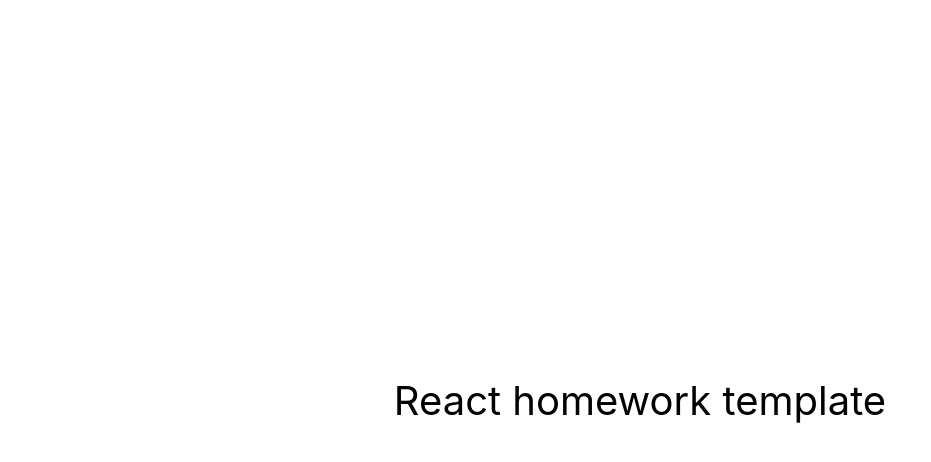
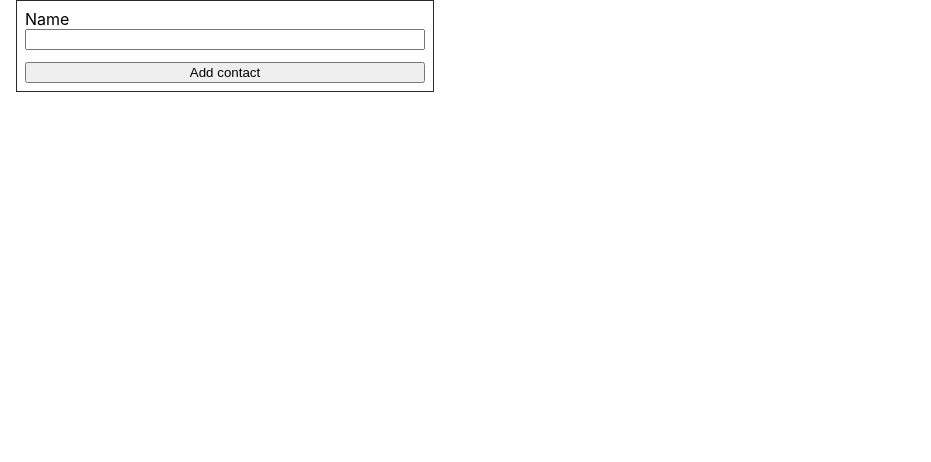
Before and after one commit to ElinaDubrovska/goit-react-hw-02-phonebook, a React (Create React App) app: page / in a window 1280 px wide. Shown: the top 462 px of the page, without its empty margins (0-931 px from the left). Built offline with nearby package versions, Linux system fonts and the light colour scheme.

Commit message:
add step 1

```diff
--- a/src/components/App.jsx
+++ b/src/components/App.jsx
@@ -1,16 +1,34 @@
-export const App = () => {
-  return (
-    <div
-      style={{
-        height: '100vh',
-        display: 'flex',
-        justifyContent: 'center',
-        alignItems: 'center',
-        fontSize: 40,
-        color: '#010101'
-      }}
-    >
-      React homework template
-    </div>
-  );
-};
+import { Component } from 'react';
+import { Layout } from './Layout/Layout';
+import { ContactForm } from './ContactForm/ContactForm';
+import { ContactList } from './ContactList/ContactList';
+
+
+export class App extends Component {
+  state = {
+    contacts: [],
+    name: ''
+  };
+
+  addContact = newContact => {
+    this.setState(prevState => ({
+      contacts: [...prevState.contacts, newContact],
+    }));
+  };
+
+  deleteContact = contactId => {
+    this.setState(prevState => ({
+      contacts: prevState.contacts.filter(contact => contact.id !== contactId),
+    }));
+  };
+  render() {
+    return (
+      <Layout>
+
+        <ContactForm onSave={this.addContact} />
+        <ContactList items={this.state.contacts}   onDelete={this.deleteContact}/>
+        {/* <GlobalStyle /> */}
+      </Layout>
+    );
+  };
+}
--- /dev/null
+++ b/src/components/ContactCard/ContactCard.jsx
@@ -0,0 +1,24 @@
+import { Component } from 'react';
+import { Container, Name } from './ContactCard.styled';
+// import { HiTrash} from 'react-icons/hi';
+// import PropTypes from 'prop-types';
+
+export class ContactCard extends Component {
+
+  render() {
+    // const {  } = this.state;
+    const {
+      item: { id, name},
+      onDelete,
+    } = this.props;
+
+    return (
+      <Container>
+      <Name>{name}</Name>
+      <button aria-label="Delete" onClick={() => onDelete(id)}>
+             Delete
+            </button>
+      </Container>
+    );
+  }
+}
--- /dev/null
+++ b/src/components/ContactCard/ContactCard.styled.js
@@ -0,0 +1,17 @@
+import styled from 'styled-components';
+
+export const Container = styled.section`
+  position: relative;
+  border: 1px solid black;
+  display: flex;
+  flex-direction: column;
+  height: 100%;
+  border-radius: 4px;
+  overflow: hidden;
+`;
+
+export const Name = styled.h2`
+  margin-top: 0;
+  margin-bottom: 20px;
+  font-size: 20px;
+`;
--- /dev/null
+++ b/src/components/ContactForm/ContactForm.jsx
@@ -0,0 +1,34 @@
+import { Formik, Field } from 'formik';
+// import * as Yup from 'yup';
+import { nanoid } from 'nanoid';
+import { ErrorMessage, Form, FormField } from './ContactForm.styled';
+
+// const ContactSchema = Yup.object().shape({
+//   name: Yup.string().required('Required field!'),
+
+// });
+
+export const ContactForm = ({ onSave }) => {
+    return (
+      <Formik
+        initialValues={{
+            contacts: [],
+            name: '',
+        }}
+        onSubmit={(values, actions) => {
+          onSave({ ...values, id: nanoid() });
+          actions.resetForm();
+        }}
+       >
+      <Form>
+          <FormField>
+            Name
+          <Field name="name" />
+          <ErrorMessage name="name" component="div" />
+          </FormField>
+
+          <button type="submit">Add contact</button>
+        </Form>
+      </Formik>
+    );
+  };
--- /dev/null
+++ b/src/components/ContactForm/ContactForm.styled.js
@@ -0,0 +1,21 @@
+import styled from 'styled-components';
+import { Form as FormikForm, ErrorMessage as FormikErrorMessage } from 'formik';
+
+export const Form = styled(FormikForm)`
+  width: 400px;
+  padding: 8px;
+  border: 1px solid #2a2a2a;
+  display: flex;
+  flex-direction: column;
+  gap: 12px;
+`;
+
+export const FormField = styled.label`
+  display: flex;
+  flex-direction: column;
+`;
+
+export const ErrorMessage = styled(FormikErrorMessage)`
+  font-size: 14px;
+  color: red;
+`;
--- /dev/null
+++ b/src/components/ContactList/ContactList.jsx
@@ -0,0 +1,24 @@
+
+import PropTypes from 'prop-types';
+import { List, ListItem } from './ContactList.styled';
+import { ContactCard } from 'components/ContactCard/ContactCard';
+
+export const ContactList = ({ items, onDelete }) => {
+  return (
+    <List>
+      {items.map(item => (
+        <ListItem key={item.id}>
+          <ContactCard item={item} onDelete={onDelete} />
+        </ListItem>
+      ))}
+    </List>
+  );
+};
+
+ContactList.propTypes = {
+  items: PropTypes.arrayOf(
+    PropTypes.shape({
+      id: PropTypes.string.isRequired,
+    })
+  ).isRequired,
+};
--- /dev/null
+++ b/src/components/ContactList/ContactList.styled.js
@@ -0,0 +1,14 @@
+import styled from 'styled-components';
+
+export const List = styled.ul`
+  display: flex;
+  flex-wrap: wrap;
+  gap: 16px;
+  list-style: none;
+  padding: 0;
+  margin: 0;
+`;
+
+export const ListItem = styled.li`
+  width: 320px;
+`;
--- /dev/null
+++ b/src/components/Layout/Layout.jsx
@@ -0,0 +1,5 @@
+import { Container } from './Layout.styled';
+
+export const Layout = ({ children }) => {
+  return <Container>{children}</Container>;
+};
--- /dev/null
+++ b/src/components/Layout/Layout.styled.js
@@ -0,0 +1,6 @@
+import styled from 'styled-components';
+
+export const Container = styled.div`
+  margin: 0 auto;
+  padding: 0 16px;
+`;
```
Also changed, not shown: package.json (+7 -1 lines), 1 other file (tests, documents, lock files or other folders).
